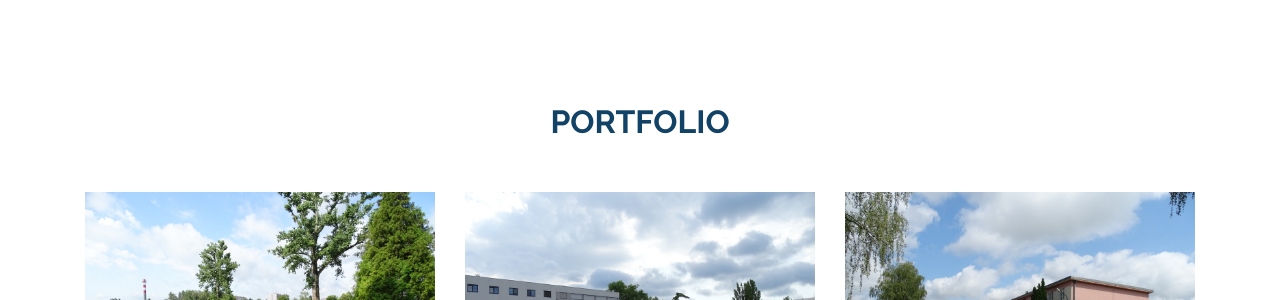
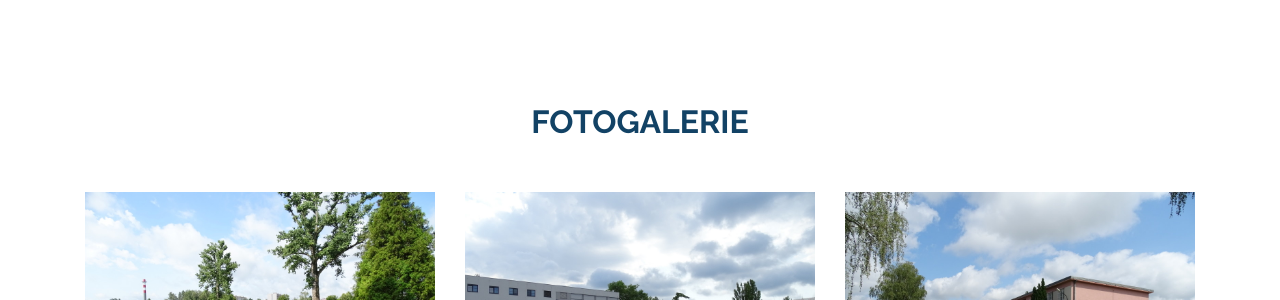
Before and after one commit to dvorcetabor/web, a Jekyll site: the page built from index.md, in a window 1280 px wide and 900 px high, scrolled down 2176 px. Shown: the part 157-457 px from the top of the window. Built offline with Jekyll 4.4.1, drawn with Linux system fonts in a browser that asks for light colours.

Commit message:
Update galerie.html

```diff
--- a/_includes/sections/galerie.html
+++ b/_includes/sections/galerie.html
@@ -3,7 +3,7 @@
   <div class="container" data-aos="fade-up">
 
     <div class="section-title">
-      <h2>Portfolio</h2>
+      <h2>Fotogalerie</h2>
       <!-- <p></p> -->
     </div>
 
```
